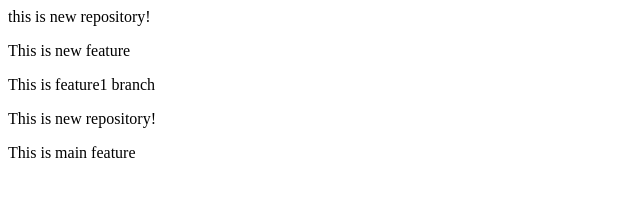
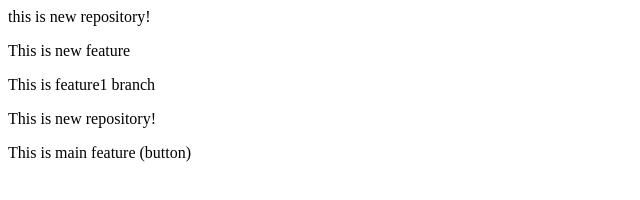
Before and after one commit to Warriorxpert/Localrepo, a plain HTML site: page index.html in a window 1280 px wide. Shown: the full height of the page, 0-640 px from the left. Drawn offline with Linux system fonts and the light colour scheme.

```diff
--- a/index.html
+++ b/index.html
@@ -2,4 +2,4 @@
 <p>This is new feature</p>
 <p>This is feature1 branch</p>
   <p>This is new repository!</p>
-  <p>This is main feature</p>
+  <p>This is main feature (button)</p>
```
